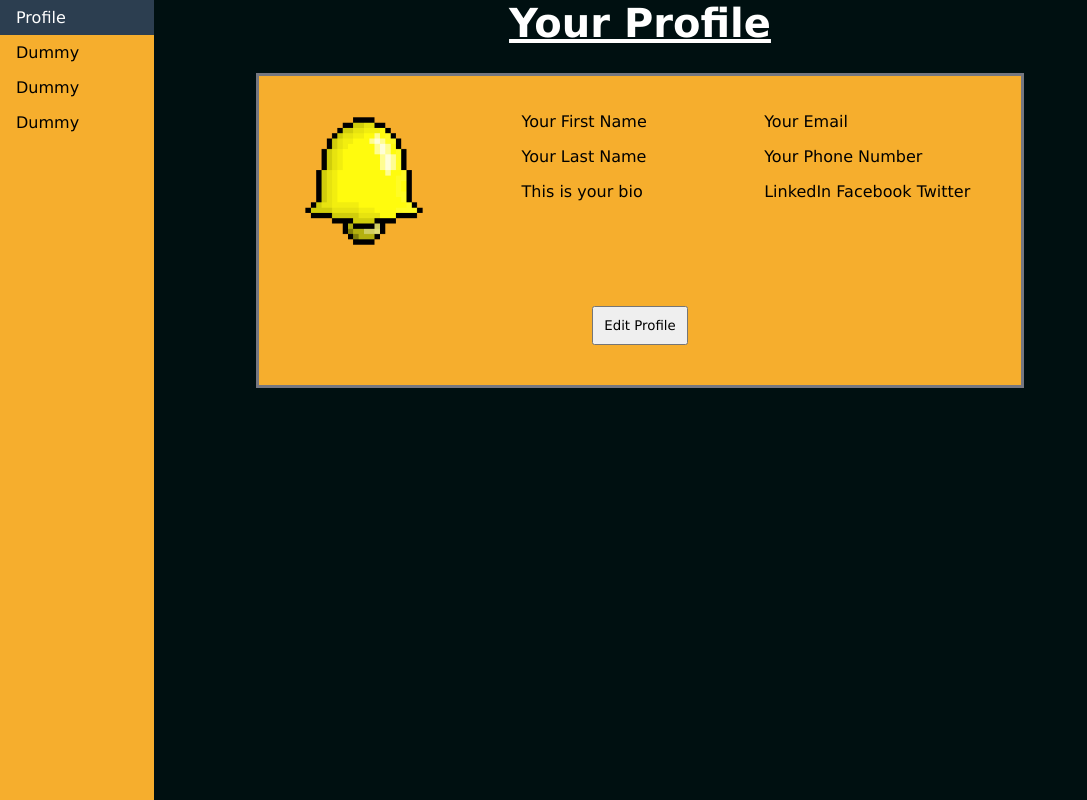
After one commit to ImDustinJones/CS3750, a Java web app: page /edit_profile.jsp in a window 1280 px wide. The commit adds this page. Shown: the whole page, without its empty margins (0-1087 px from the left). Run offline with Tomcat 11, a stand-in JSP engine, Linux system fonts and the light colour scheme.

Commit message:
Added Profile/Edit Profile
-Johny

```diff
--- /dev/null
+++ b/ProjectDemo/src/main/webapp/edit_profile.jsp
@@ -0,0 +1,72 @@
+<%--
+  Created by IntelliJ IDEA.
+  User: johnn
+  Date: 2/17/2021
+  Time: 11:43 AM
+  To change this template use File | Settings | File Templates.
+--%>
+<%@ page contentType="text/html;charset=UTF-8" language="java" %>
+<html>
+<head>
+    <link href='navigationbar.css' rel='stylesheet'/>
+    <link href='home.css' rel='stylesheet'/>
+    <title>Edit Profile</title>
+</head>
+<body>
+    <ul class="navUl">
+        <li class="navLi"><a class="active" href="edit_profile.jsp">Profile</a></li>
+        <li class="navLi"><a href="#DummyN1">Dummy</a></li>
+        <li class="navLi"><a href="#DummyN2">Dummy</a></li>
+        <li class="navLi"><a href="#DummyN3">Dummy</a></li>
+    </ul>
+    <div class="mainContainer">
+    <!-- grab these from database! -->
+        <h1>Your Profile</h1>
+        <div class = "profileContainer">
+            <div class = "row">
+                <div class = "column">
+                    <img src="img/Bell.png" alt="notification bell" width="170" height="170"/>
+                </div>
+                <div class = "column">
+                    <p>Your First Name</p>
+                    <p>Your Last Name</p>
+                    <p>This is your bio</p>
+                </div>
+                <div class = "column">
+                    <p>Your Email</p>
+                    <p>Your Phone Number</p>
+                    <a>LinkedIn</a>
+                    <a>Facebook</a>
+                    <a>Twitter</a>
+                </div>
+            </div>
+            <div class="popup">
+                <div class="popup__container">
+                    <button type="button" class="close-button"></button>
+                    <h2 class="popup__title">Edit Profile</h2>
+                    <form>
+                        <label for ="profilePic">Profile Picture: </label>
+                        <input type = "file" name = "profilePic" id = "profilePic"><br>
+                        <label for="firstName">First Name: </label>
+                        <input type="text" name="firstName" id="firstName"> <br>
+                        <label for="lastName">Last Name: </label>
+                        <input type="text" name="lastName" id="lastName"> <br>
+                        <label for="email">Email: </label>
+                        <input type="text" name="email" id="email"> <br>
+                        <label for="phoneNum">Phone: </label>
+                        <input type="number" name="phoneNum" id="phoneNum"><br>
+                        <label for ="bioBox">Bio: </label>
+                        <textarea id = "bioBox" name = "bioBox" rows = "5" cols="50">Put your Bio Here</textarea><br>
+
+                        <input type="submit" value="Apply">
+                    </form>
+                </div>
+            </div>
+            <div style = "text-align: center">
+                <button class = "popup-button">Edit Profile</button>
+            </div>
+        </div>
+        <script src="editprofile.js"></script>
+    </div>
+</body>
+</html>
--- /dev/null
+++ b/ProjectDemo/src/main/webapp/editprofile.js
@@ -0,0 +1,15 @@
+const callButton = document.querySelector('.popup-button');
+const popup = document.querySelector('.popup');
+const closeButton = popup.querySelector('.close-button');
+
+popupToggle = () => {
+    popup.classList.toggle('popup_opened');
+}
+
+closeOnBlack = (event) => {
+    if (event.target === event.currentTarget) popupToggle();
+}
+
+callButton.addEventListener('click', popupToggle);
+closeButton.addEventListener('click', popupToggle);
+popup.addEventListener('click', closeOnBlack);
--- a/ProjectDemo/src/main/webapp/home.jsp
+++ b/ProjectDemo/src/main/webapp/home.jsp
@@ -77,7 +77,7 @@
 
 
 <ul class="navUl">
-    <li class="navLi"><a class="active" href="#profile">Profile</a></li>
+    <li class="navLi"><a class="active" href="edit_profile.jsp">Profile</a></li>
     <li class="navLi"><a href="#DummyN1">Dummy</a></li>
     <li class="navLi"><a href="#DummyN2">Dummy</a></li>
     <li class="navLi"><a href="#DummyN3">Dummy</a></li>
```
Also changed, not shown: ProjectDemo/src/main/webapp/home.css (+103 -0 lines), 9 other files.
